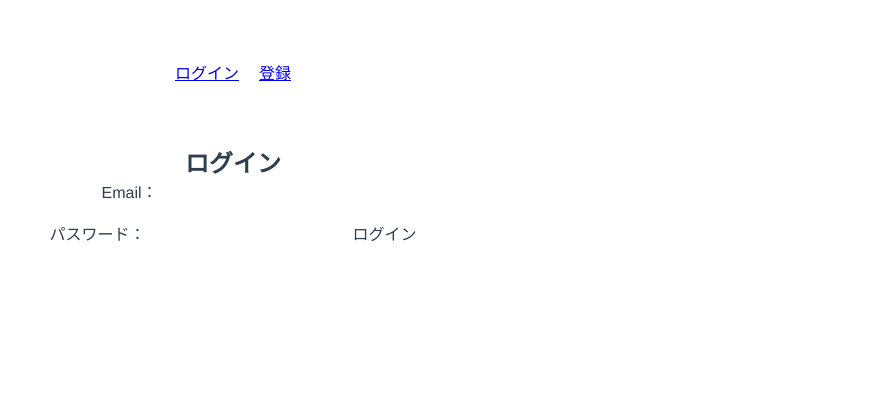
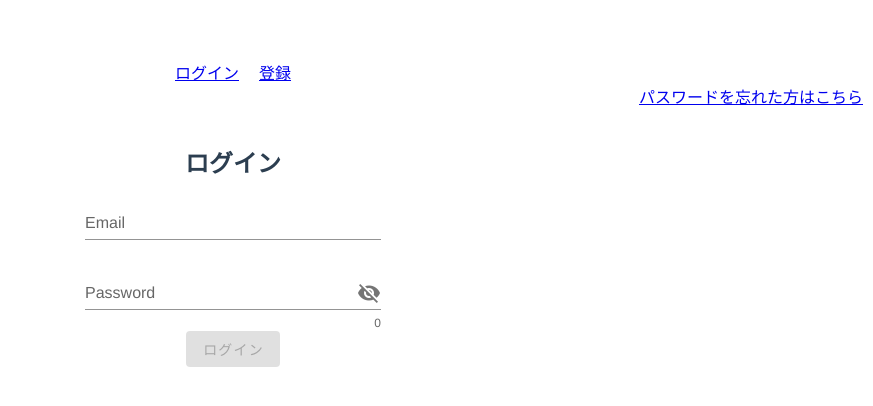
Before and after one commit to KenyaSugimoto/RitsChiebukuro, a Vue app: page /login in a window 1280 px wide. Shown: the top 406 px of the page, without its empty margins (407-1280 px from the left). Built offline with nearby package versions, Linux system fonts and the light colour scheme.

Commit message:
新着一覧ページングとvuetifyの導入

```diff
--- a/package.json
+++ b/package.json
@@ -23,6 +23,7 @@
     "babel-eslint": "^10.1.0",
     "eslint": "^6.7.2",
     "eslint-plugin-vue": "^6.2.2",
+    "material-design-icons-iconfont": "^5.0.1",
     "sass": "^1.19.0",
     "sass-loader": "^8.0.0",
     "vue-cli-plugin-vuetify": "~2.0.7",
--- a/public/index.html
+++ b/public/index.html
@@ -6,6 +6,8 @@
     <meta name="viewport" content="width=device-width,initial-scale=1.0" />
     <link rel="icon" href="<%= BASE_URL %>favicon.ico" />
     <title><%= htmlWebpackPlugin.options.title %></title>
+    <link rel="stylesheet" href="https://fonts.googleapis.com/css?family=Roboto:100,300,400,500,700,900">
+    <link rel="stylesheet" href="https://cdn.jsdelivr.net/npm/@mdi/font@latest/css/materialdesignicons.min.css">
   </head>
   <body>
     <noscript>
--- a/src/App.vue
+++ b/src/App.vue
@@ -10,6 +10,13 @@
         <router-link to="/login" class="header-item">ログイン</router-link>
         <router-link to="/signUp" class="header-item">登録</router-link>
       </header>
+      <template v-if="!isBeginResetPassword && !isBeginActivate">
+        <span>
+          <router-link to="/resetPassword" class="reset-password"
+            >パスワードを忘れた方はこちら</router-link
+          >
+        </span>
+      </template>
     </template>
 
     <router-view></router-view>
@@ -22,6 +29,12 @@ export default {
   computed: {
     isAuthenticated() {
       return this.$store.getters.idToken !== null;
+    },
+    isBeginResetPassword() {
+      return this.$store.getters.beginResetPassword;
+    },
+    isBeginActivate() {
+      return this.$store.getters.beginActivate;
     },
   },
   components: {
@@ -47,6 +60,17 @@ export default {
   background-color: #b1abab;
   color: red;
 }
+.reset-password {
+  padding: 10px;
+  cursor: pointer;
+}
+.reset-password:hover {
+  background-color: #b1abab;
+  color: red;
+}
+span {
+  float: right;
+}
 </style>
 
 <style>
--- a/src/components/pages/Login.vue
+++ b/src/components/pages/Login.vue
@@ -1,43 +1,64 @@
 <template>
   <div id="app">
     <h2>ログイン</h2>
-    <label for="email">Email：</label>
-    <input
-      type="email"
-      id="email"
-      v-model="email"
-    >
-    <br><br>
-    <label for="password">パスワード：</label>
-    <input
-      type="password"
-      id="password"
-      v-model="password"
-    >
-    <button @click="login">ログイン</button>
+    <!-- <label for="email">Email：</label> -->
+    <!-- <input type="email" id="email" v-model="email" /> -->
+    <!-- <label for="password">パスワード：</label>-->
+    <!-- <input type="password" id="password" v-model="password" /> -->
+    <v-col cols="12" sm="6" md="3" id="contents">
+      <v-text-field
+        label="Email"
+        v-model="email"
+        :rules="[rules.required]"
+      ></v-text-field>
+      <v-text-field
+        v-model="password"
+        :append-icon="showPassword ? 'mdi-eye' : 'mdi-eye-off'"
+        :rules="[rules.required, rules.min]"
+        :type="showPassword ? 'text' : 'password'"
+        label="Password"
+        hint="At least 8 characters"
+        counter
+        @click:append="showPassword = !showPassword"
+      ></v-text-field>
 
+      <v-btn @click="login" v-if="password.length >= 8 && email != ''"
+        >ログイン</v-btn
+      >
+      <v-btn disabled v-else>ログイン</v-btn>
+    </v-col>
+    <!-- <button @click="login">ログイン</button> -->
   </div>
 </template>
 
 <script>
-
 export default {
-  data(){
+  data() {
     return {
       email: "",
       password: "",
-    }
+      showPassword: false,
+      rules: {
+        required: (value) => !!value || "Required.",
+        min: (v) => v.length >= 8 || "Min 8 characters",
+      },
+    };
   },
   methods: {
-    login(){
-      this.$store.dispatch('login/login', {
+    login() {
+      this.$store.dispatch("login/login", {
         email: this.email,
-        password: this.password
-      })
+        password: this.password,
+      });
       this.email = "";
       this.password = "";
-    }
-  }
+    },
+  },
+};
+</script>
 
+<style scoped>
+#contents {
+  margin: 0 auto;
 }
-</script>
+</style>
--- a/src/components/parts/Search.vue
+++ b/src/components/parts/Search.vue
@@ -1,6 +1,20 @@
 <template>
-  <div>
+  <!-- <div>
     <input type="text">
     <button>検索</button>
+  </div> -->
+  <!-- <v-col cols="4" lg="4" id="contents">
+    <v-text-field label="検索" single-line outlined></v-text-field>
+    <v-btn>検索</v-btn>
+  </v-col> -->
+  <div>
+    <v-text-field label="検索" single-line outlined></v-text-field>
+    <v-btn>検索</v-btn>
   </div>
 </template>
+
+<style scoped>
+#contents {
+  margin: 0 auto;
+}
+</style>
--- a/src/store/index.js
+++ b/src/store/index.js
@@ -24,6 +24,9 @@ export const initialState = {
   },
   postsInfo: {
     newPosts: null,
+    displayLists: null,
+    pageLength: null,
+    pageSize: 4,
   },
 };
 
@@ -31,16 +34,19 @@ export default new Vuex.Store({
   state: initialState,
   getters: {
     // userInfo
-    userUid: state => state.userInfo.userUid,
-    userName: state => state.userInfo.userName,
-    major: state => state.userInfo.major,
-    grade: state => state.userInfo.grade,
+    userUid: (state) => state.userInfo.userUid,
+    userName: (state) => state.userInfo.userName,
+    major: (state) => state.userInfo.major,
+    grade: (state) => state.userInfo.grade,
     // authInfo
-    idToken: state => state.authInfo.idToken,
-    refreshToken: state => state.authInfo.refreshToken,
-    expiryTimeMs: state => state.authInfo.expiryTimeMs,
+    idToken: (state) => state.authInfo.idToken,
+    refreshToken: (state) => state.authInfo.refreshToken,
+    expiryTimeMs: (state) => state.authInfo.expiryTimeMs,
     // postsInfo
-    newPosts: state => state.postsInfo.newPosts,
+    newPosts: (state) => state.postsInfo.newPosts,
+    displayLists: (state) => state.postsInfo.displayLists,
+    pageSize: (state) => state.postsInfo.pageSize,
+    pageLength: (state) => state.postsInfo.pageLength,
   },
   mutations: {
     // userInfo
@@ -70,11 +76,17 @@ export default new Vuex.Store({
     updateNewPosts(state, newPosts) {
       state.postsInfo.newPosts = newPosts;
     },
+    updateDisplayLists(state, displayLists) {
+      state.postsInfo.displayLists = displayLists;
+    },
+    updatePageLength(state, pageLength) {
+      state.postsInfo.pageLength = pageLength;
+    },
     // stateを初期化
     resetState(state) {
       console.log(initialState);
       Object.assign(state, JSON.parse(JSON.stringify(initialState)));
-    }
+    },
   },
   actions: {},
   modules: {
@@ -87,7 +99,7 @@ export default new Vuex.Store({
   },
   plugins: [
     createPersistedState({
-      key: 'RitsChiebukuro'
-    })
+      key: "RitsChiebukuro",
+    }),
   ],
 });
--- a/src/store/modules/contents.js
+++ b/src/store/modules/contents.js
@@ -29,7 +29,7 @@ const actions = {
             },
             from: [
               {
-                collectionId: "contents",
+                collectionId: "posts",
               },
             ],
             orderBy: [
@@ -52,13 +52,25 @@ const actions = {
         commit("updateNewPosts", response.data, {
           root: true,
         });
+        commit(
+          "updateDisplayLists",
+          rootGetters.newPosts.slice(0, rootGetters.pageSize),
+          {
+            root: true,
+          }
+        );
+        commit(
+          "updatePageLength",
+          Math.ceil(response.data.length / rootGetters.pageSize),
+          { root: true }
+        );
       });
   },
   postContent({ rootGetters }, postData) {
     console.log(rootGetters.userUid);
     axiosDb
       .post(
-        "/contents/",
+        "/posts/",
         {
           fields: {
             title: {
@@ -96,6 +108,19 @@ const actions = {
         console.log(response);
       });
   },
+  getDisplayLists({ rootGetters, commit }, pageNumber) {
+    console.log(rootGetters.newPosts);
+    commit(
+      "updateDisplayLists",
+      rootGetters.newPosts.slice(
+        rootGetters.pageSize * (pageNumber - 1),
+        rootGetters.pageSize * pageNumber
+      ),
+      {
+        root: true,
+      }
+    );
+  },
 };
 
 export default {
--- a/src/store/modules/getUserInfo.js
+++ b/src/store/modules/getUserInfo.js
@@ -1,20 +1,23 @@
 import axiosQuery from "../../axios/axios-query";
 
 const actions = {
-  getUserInfo({rootGetters, commit}) {
-    axiosQuery.post("/documents:runQuery", {
+  getUserInfo({ rootGetters, commit }) {
+    axiosQuery
+      .post(
+        "/documents:runQuery",
+        {
           structuredQuery: {
             select: {
               fields: [
                 { fieldPath: "userName" },
                 { fieldPath: "grade" },
                 { fieldPath: "major" },
-          ]
+              ],
             },
             from: [
               {
-            collectionId: "users"
-          }
+                collectionId: "users",
+              },
             ],
             where: {
               compositeFilter: {
@@ -28,25 +31,34 @@ const actions = {
                       op: "EQUAL",
                       value: {
                         stringValue: rootGetters.userUid,
-                  }
                       },
-              }
+                    },
+                  },
                 ],
-          }
+              },
             },
           },
         },
         {
           headers: {
-        Authorization: `Bearer ${rootGetters.idToken}`
+            Authorization: `Bearer ${rootGetters.idToken}`,
+          },
         }
-    }).then(response => {
+      )
+      .then((response) => {
+        console.log(response);
         const userInformation = response.data[0].document.fields;
-      commit('updateUserName', userInformation.userName.stringValue, {root: true});
-      commit('updateMajor', userInformation.major.stringValue, {root: true});
-      commit('updateGrade', userInformation.grade.stringValue, {root: true});
-
-    }).catch(error => {
+        commit("updateUserName", userInformation.userName.stringValue, {
+          root: true,
+        });
+        commit("updateMajor", userInformation.major.stringValue, {
+          root: true,
+        });
+        commit("updateGrade", userInformation.grade.stringValue, {
+          root: true,
+        });
+      })
+      .catch((error) => {
         console.log(error);
       });
   },
```
Also changed, not shown: src/components/pages/TopPage.vue (+20 -14 lines), 1 other file (tests, documents, lock files or other folders). Lines whose indentation alone changed are shown as unchanged.
